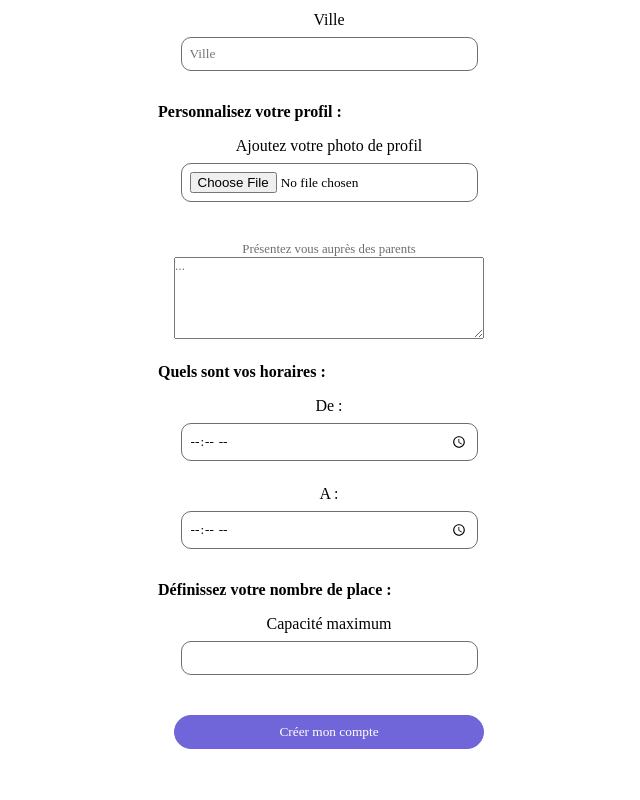
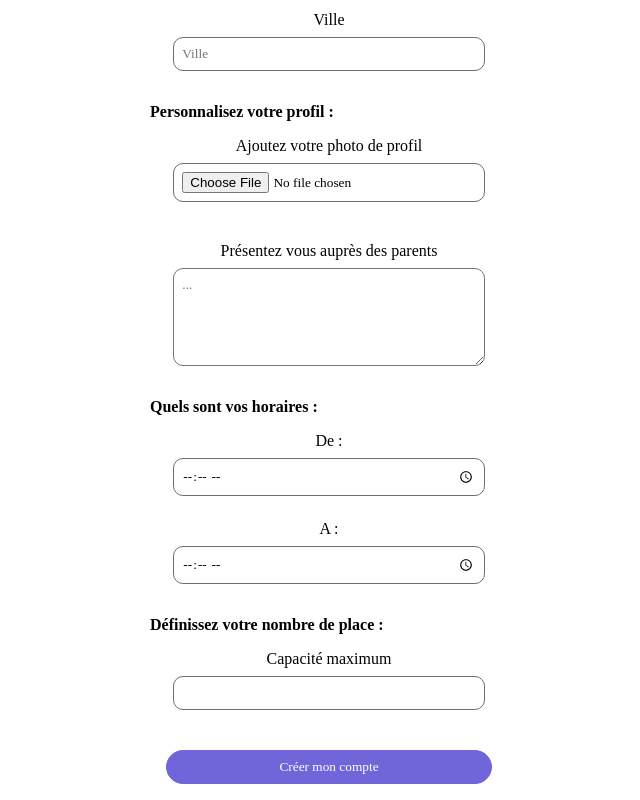
Before and after one commit to WildCodeSchool-2024-02/toulouse-babyplace, a React (Vite) app in the folder client/: page /sign-up-pro in a window 1280 px wide. Shown: the part 853-1653 px from the top of the page, without its empty margins (311-951 px from the left). Before the commit the page ends 1618 px from the top, so only its background shows below. Built offline with nearby package versions, Linux system fonts and the light colour scheme; a web font is replaced by a local one.

Commit message:
fix: correction css

```diff
--- a/client/src/components/SignUpPro/SignUpProDescription/SignUpProDescription.jsx
+++ b/client/src/components/SignUpPro/SignUpProDescription/SignUpProDescription.jsx
@@ -1,5 +1,6 @@
 import { useSignUpPro } from "../../../context/SignUpPro";
 import "../../../pages/SignUpPro/SignUpPro.scss";
+import "./SignUpProDescription.scss";
 
 function SignUpProDescription() {
   const { description, setDescription } = useSignUpPro();
@@ -10,7 +11,7 @@
   return (
     <div id="sign-up-pro-description">
       <div className="sign-up-pro-input">
-        <p>Présentez vous auprès des parents</p>
+        <p id="title-description">Présentez vous auprès des parents</p>
         <textarea
           name="Description"
           id="description"
--- a/client/src/components/SignUpPro/SignUpProDescription/SignUpProDescription.scss
+++ b/client/src/components/SignUpPro/SignUpProDescription/SignUpProDescription.scss
@@ -7,4 +7,9 @@
     padding: 0.5rem;
     margin-block: 0.5rem;
   }
+
+  #title-description {
+    font-size: 1rem;
+    color: $darker-color;
+  }
 }
```
